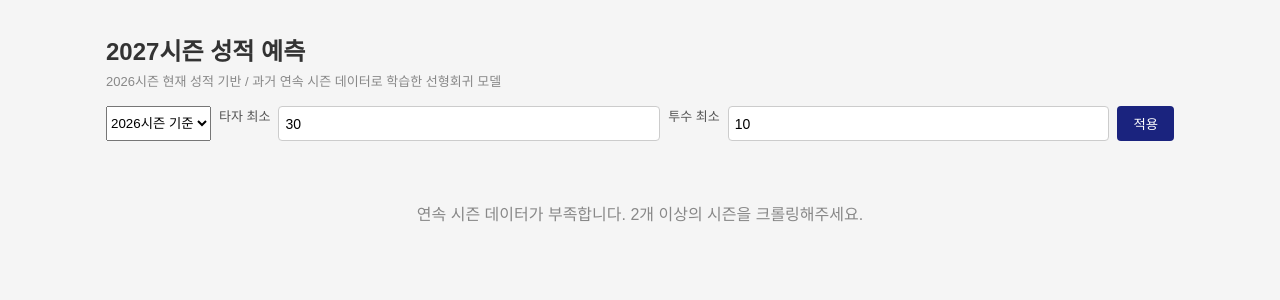
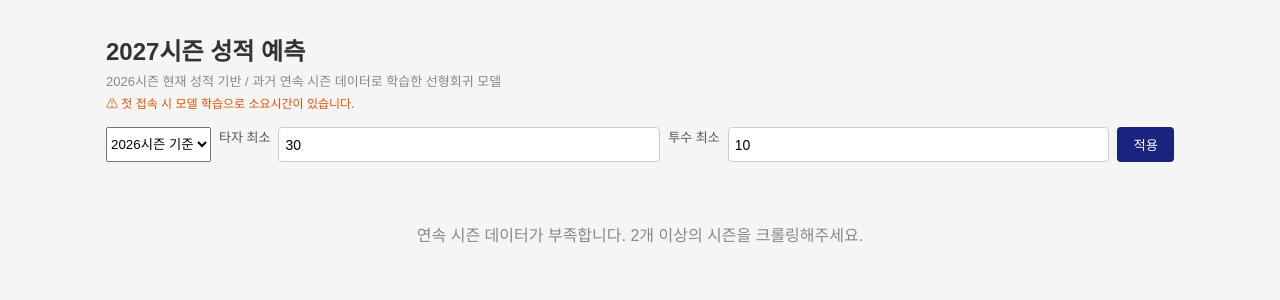
Before and after one commit to ParkSeHyun-github/kbo_crawling, a Django app: page /predict/ in a window 1280 px wide. Shown: the part 78-378 px from the top of the page. Run offline with Django 5.2, Linux system fonts and the light colour scheme; data that the repository does not hold is empty.

Commit message:
Add loading time notice to predict page
Co-Authored-By: Claude Sonnet 4.6 <noreply@anthropic.com>

```diff
--- a/templates/stats/predict.html
+++ b/templates/stats/predict.html
@@ -2,9 +2,10 @@
 
 {% block content %}
 <h2 style="margin-bottom: 4px;">{{ next_season }}시즌 성적 예측</h2>
-<p style="color:#888; font-size:13px; margin-bottom:16px;">
+<p style="color:#888; font-size:13px; margin-bottom:4px;">
     {{ season }}시즌 현재 성적 기반 / 과거 연속 시즌 데이터로 학습한 선형회귀 모델
 </p>
+<p style="color:#e65100; font-size:12px; margin-bottom:16px;">⚠ 첫 접속 시 모델 학습으로 소요시간이 있습니다.</p>
 
 <form class="search-bar" method="get">
     <select name="season" onchange="this.form.submit()">
```
